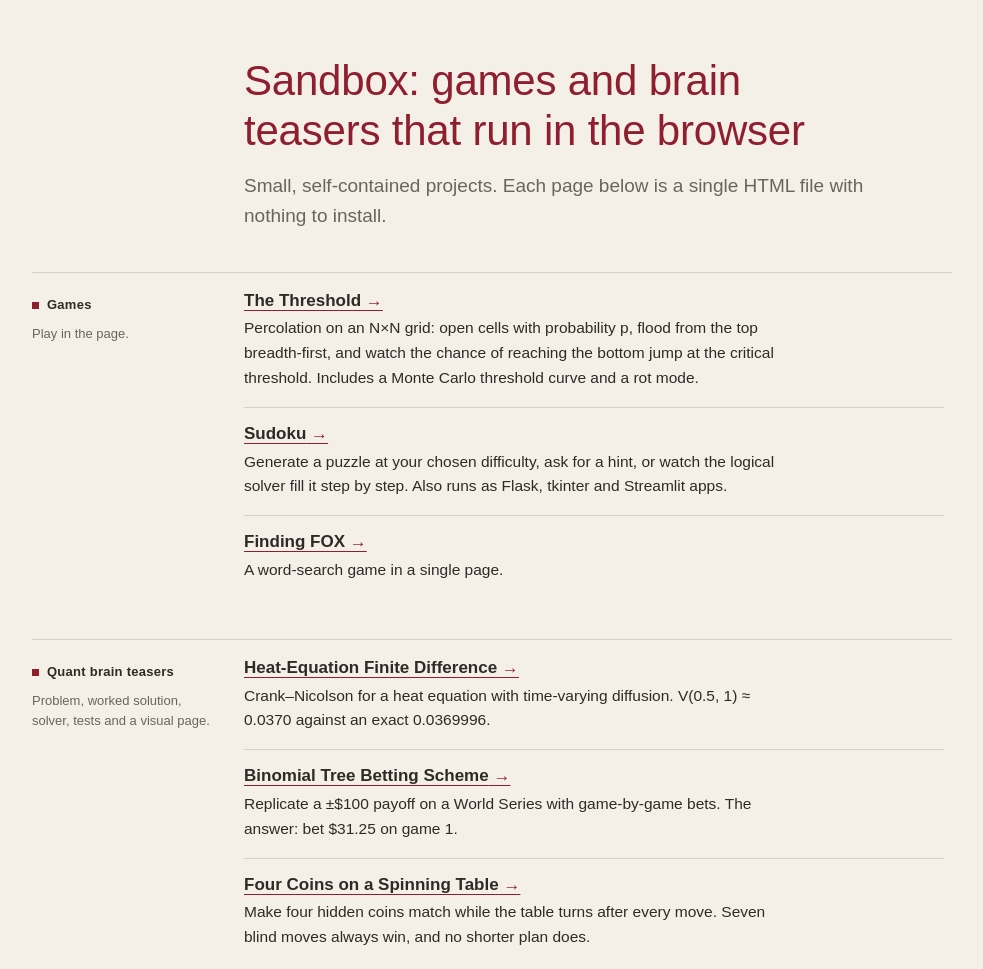
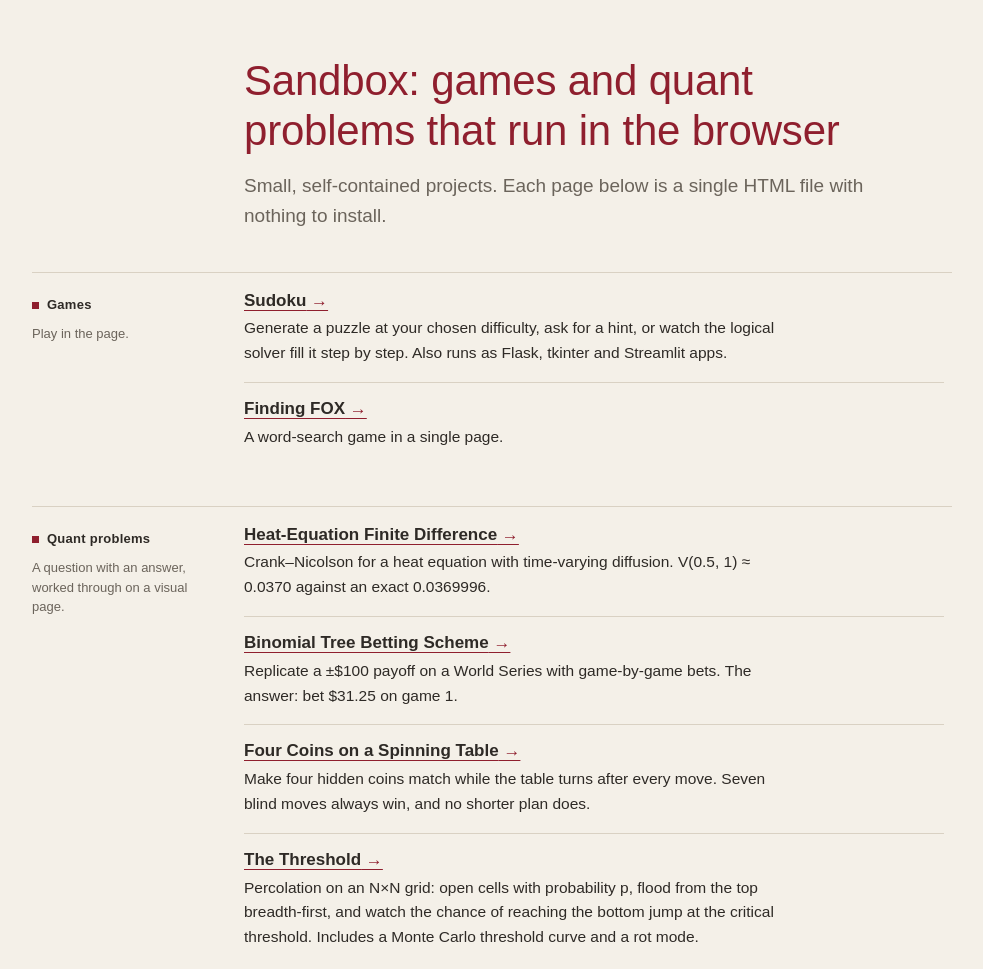
Before and after one commit to frankma/Sandbox, a plain HTML site: page index.html in a window 1280 px wide. Shown: the top 969 px of the page, without its empty margins (148-1131 px from the left). Drawn offline with Linux system fonts and the light colour scheme.

Commit message:
Rename Quant brain teasers to Quant problems; move The Threshold there
"Brain teasers" fitted the coin puzzles but not the heat-equation or
replication pages, and The Threshold is a question with an answer
(where does the flood first break through?) rather than a game. The
section is now "Quant problems", with the side note softened to "A
question with an answer, worked through on a visual page" since The
Threshold has no Python solver or tests. The Threshold moves there from
Games; its label and the three quant pages' labels read "Quant problems".
The front-page headline and the READMEs follow the new name.

Co-Authored-By: Claude Opus 5.5 <noreply@anthropic.com>

```diff
--- a/index.html
+++ b/index.html
@@ -4,7 +4,7 @@
 <meta charset="utf-8">
 <meta name="viewport" content="width=device-width, initial-scale=1, viewport-fit=cover">
 <title>Sandbox</title>
-<meta name="description" content="Small, self-contained games and quant brain teasers, each a single page that runs in the browser.">
+<meta name="description" content="Small, self-contained games, quant problems and game theory, each a single page that runs in the browser.">
 <style>
 /* Kinari theme (kinari.css at the repo root, inlined) */
 /* Kinari: unbleached paper, sumi ink, one beni red. Newspaper structure, MUJI restraint.
@@ -134,7 +134,7 @@ footer { margin: 56px 0 0 212px; max-width: 700px; }
 <body>
 <div class="page">
   <header class="top">
-    <h1>Sandbox: games and brain teasers that run in the browser</h1>
+    <h1>Sandbox: games and quant problems that run in the browser</h1>
     <p class="lede">Small, self-contained projects. Each page below is a single HTML file with nothing to install.</p>
   </header>
 
@@ -144,10 +144,6 @@ footer { margin: 56px 0 0 212px; max-width: 700px; }
       <p>Play in the page.</p>
     </div>
     <ul class="items">
-      <li>
-        <h3><a href="the_threshold/">The Threshold</a></h3>
-        <p>Percolation on an N×N grid: open cells with probability p, flood from the top breadth-first, and watch the chance of reaching the bottom jump at the critical threshold. Includes a Monte Carlo threshold curve and a rot mode.</p>
-      </li>
       <li>
         <h3><a href="sudoku/webapp/">Sudoku</a></h3>
         <p>Generate a puzzle at your chosen difficulty, ask for a hint, or watch the logical solver fill it step by step. Also runs as Flask, tkinter and Streamlit apps.</p>
@@ -161,8 +157,8 @@ footer { margin: 56px 0 0 212px; max-width: 700px; }
 
   <section aria-labelledby="quant">
     <div class="side">
-      <span class="mark" id="quant">Quant brain teasers</span>
-      <p>Problem, worked solution, solver, tests and a visual page.</p>
+      <span class="mark" id="quant">Quant problems</span>
+      <p>A question with an answer, worked through on a visual page.</p>
     </div>
     <ul class="items">
       <li>
@@ -176,6 +172,10 @@ footer { margin: 56px 0 0 212px; max-width: 700px; }
       <li>
         <h3><a href="quant_questions/coin_toss/rotating_table/">Four Coins on a Spinning Table</a></h3>
         <p>Make four hidden coins match while the table turns after every move. Seven blind moves always win, and no shorter plan does.</p>
+      </li>
+      <li>
+        <h3><a href="the_threshold/">The Threshold</a></h3>
+        <p>Percolation on an N×N grid: open cells with probability p, flood from the top breadth-first, and watch the chance of reaching the bottom jump at the critical threshold. Includes a Monte Carlo threshold curve and a rot mode.</p>
       </li>
     </ul>
   </section>
```
Also changed, not shown: quant_questions/binomial_tree_betting_scheme/index.html (+1 -1 lines), quant_questions/coin_toss/rotating_table/index.html (+1 -1 lines), quant_questions/heat_equation_finite_difference/index.html (+1 -1 lines), the_threshold/index.html (+1 -1 lines), 3 other files.
